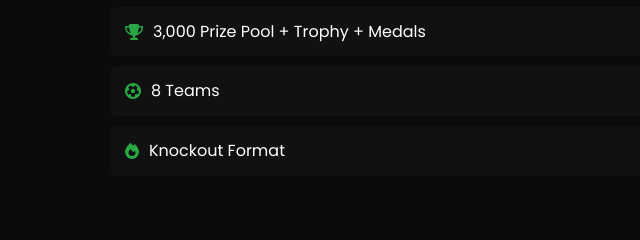
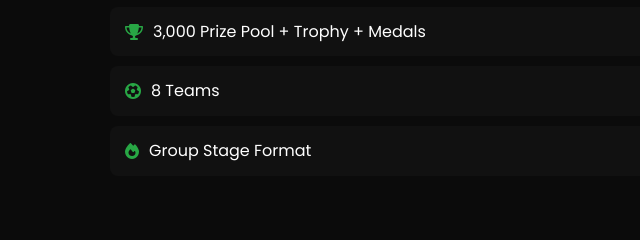
Before and after one commit to Pri-codes-10/kftl_website, a plain HTML site: page index.html in a window 1280 px wide. Shown: the part 1000-1240 px from the top of the page, 0-640 px from the left. Drawn offline with Linux system fonts and the light colour scheme.

Commit message:
Add files via upload

```diff
--- a/index.html
+++ b/index.html
@@ -308,7 +308,7 @@
       <ul>
         <li><i class="fas fa-trophy"></i> 3,000 Prize Pool + Trophy + Medals</li>
         <li><i class="fas fa-futbol"></i> 8 Teams</li>
-        <li><i class="fas fa-fire"></i> Knockout Format</li>
+        <li><i class="fas fa-fire"></i> Group Stage Format</li>
       </ul>
     </section>
 
```
